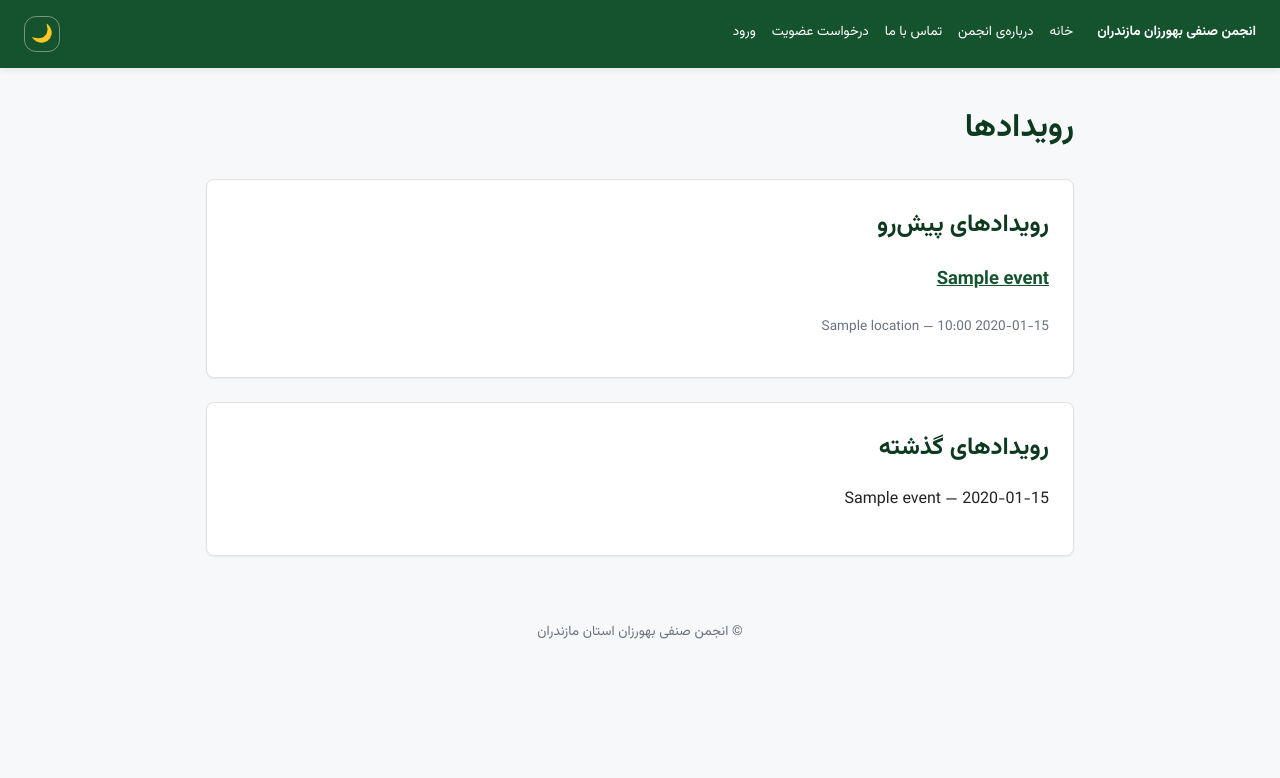
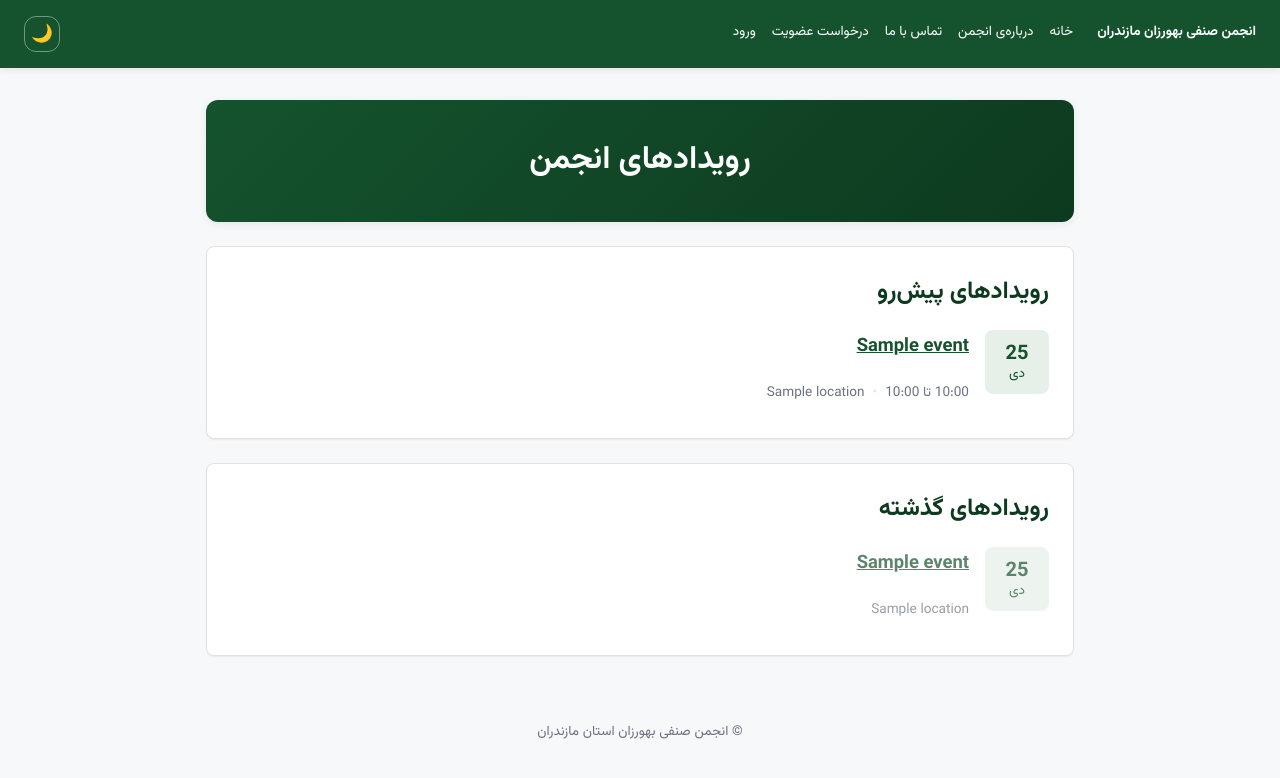
Before and after one commit to HamzeNasirii/maz-behvarz, a Django app: template templates/public_content/event_list.html in a window 1280 px wide. Shown: the top 778 px of the page. Run offline with Django 5.2, Linux system fonts and the light colour scheme; the template is opened without the code that fills it: most values are stand-ins (such as "Sample title", 1, 10 or a date in 2020); parts of the project's set-up code (start-up, migrations or seed data) failed here and were passed over.

Commit message:
fix(public_content/events): fix broken SEO meta vars (article→event), add Jalali date badges, style Event pages
apps/website/utils.py: افزودن jalali_day()/jalali_month_name()؛ PERSIAN_MONTHS به سطح ماژول منتقل شد (رفتار full_jalali_date بدون تغییر).
apps/website/templatetags/jalali_filters.py: افزودن فیلترهای jalali_day_num/jalali_month.
templates/public_content/event_detail.html: رفع باگ متغیرهای article.* (باقی‌مانده از Copy از News) → event.*؛ افزودن Badge تاریخ شمسی، مدیریت Edge Case «ثبت‌نام لازم ولی بدون لینک».
templates/public_content/event_list.html: بازطراحی با page-hero + event-card؛ افزودن لینک به رویدادهای گذشته.
CSS جدید (event-card*, event-detail__*) چون هیچ معادلی قبلاً وجود نداشت.
بدون تغییر در Selector/View/Model (Backend کاملاً دست‌نخورده ماند).

```diff
--- a/apps/website/templatetags/jalali_filters.py
+++ b/apps/website/templatetags/jalali_filters.py
@@ -2,8 +2,29 @@ from django import template
 
 from apps.website.utils import gregorian_to_jalali
 
+
 register = template.Library()
+from apps.website.utils import jalali_day, jalali_month_name
 
+
+@register.filter
+def jalali_day_num(value):
+    if not value:
+        return ""
+    try:
+        return jalali_day(value)
+    except (AttributeError, ValueError):
+        return value
+
+
+@register.filter
+def jalali_month(value):
+    if not value:
+        return ""
+    try:
+        return jalali_month_name(value)
+    except (AttributeError, ValueError):
+        return value
 
 @register.filter
 def jalali(value):
--- a/apps/website/utils.py
+++ b/apps/website/utils.py
@@ -97,12 +97,26 @@ def jalali_weekday_name(gregorian_date):
     return PERSIAN_WEEKDAYS[gregorian_date.weekday()]
 
 
+PERSIAN_MONTHS = [
+    "فروردین", "اردیبهشت", "خرداد", "تیر", "مرداد", "شهریور",
+    "مهر", "آبان", "آذر", "دی", "بهمن", "اسفند",
+]
+
+
+def jalali_day(gregorian_date):
+    """فقط عدد روز شمسی — برای Badgeهای تاریخ."""
+    _, _, jd = gregorian_to_jalali(gregorian_date.year, gregorian_date.month, gregorian_date.day)
+    return jd
+
+
+def jalali_month_name(gregorian_date):
+    """فقط نام ماه شمسی — برای Badgeهای تاریخ."""
+    _, jm, _ = gregorian_to_jalali(gregorian_date.year, gregorian_date.month, gregorian_date.day)
+    return PERSIAN_MONTHS[jm - 1]
+
+
 def full_jalali_date(gregorian_date):
     """تاریخ کامل با نام روز هفته — مثل «پنج‌شنبه ۱۲ شهریور ۱۴۰۵»."""
-    PERSIAN_MONTHS = [
-        "فروردین", "اردیبهشت", "خرداد", "تیر", "مرداد", "شهریور",
-        "مهر", "آبان", "آذر", "دی", "بهمن", "اسفند",
-    ]
     jy, jm, jd = gregorian_to_jalali(gregorian_date.year, gregorian_date.month, gregorian_date.day)
     weekday = jalali_weekday_name(gregorian_date)
     return f"{weekday} {jd} {PERSIAN_MONTHS[jm - 1]} {jy}"
--- a/static_src/css/components.css
+++ b/static_src/css/components.css
@@ -1342,3 +1342,115 @@ textarea {
         transition: none;
     }
 }
+
+/* رویدادها — Badge تاریخ (روز/ماه شمسی) — STEP 4 سند */
+.event-card {
+    display: flex;
+    align-items: flex-start;
+    gap: var(--space-4);
+    padding-bottom: var(--space-4);
+    margin-bottom: var(--space-4);
+    border-bottom: 1px solid var(--color-border);
+}
+
+.event-card:last-child {
+    border-bottom: none;
+    margin-bottom: 0;
+    padding-bottom: 0;
+}
+
+.event-card__date-badge {
+    flex-shrink: 0;
+    width: 64px;
+    height: 64px;
+    background: var(--color-primary-soft);
+    color: var(--color-primary);
+    border-radius: var(--radius-md);
+    display: flex;
+    flex-direction: column;
+    align-items: center;
+    justify-content: center;
+    line-height: 1.2;
+}
+
+.event-card__date-day {
+    font-size: 1.25rem;
+    font-weight: 700;
+}
+
+.event-card__date-month {
+    font-size: var(--font-size-sm);
+}
+
+.event-card__body {
+    flex: 1;
+    min-width: 0;
+}
+
+.event-card__meta {
+    display: flex;
+    flex-wrap: wrap;
+    gap: var(--space-2);
+    color: var(--color-text-muted);
+    font-size: var(--font-size-sm);
+    margin: var(--space-1) 0 var(--space-2) 0;
+}
+
+.event-card__meta span:not(:last-child)::after {
+    content: "•";
+    margin-right: var(--space-2);
+    color: var(--color-border);
+}
+
+.event-card--past {
+    opacity: 0.7;
+}
+
+.event-detail__date-badge {
+    display: inline-flex;
+    flex-direction: column;
+    align-items: center;
+    justify-content: center;
+    width: 72px;
+    height: 72px;
+    background: var(--color-primary-soft);
+    color: var(--color-primary);
+    border-radius: var(--radius-md);
+    margin-bottom: var(--space-3);
+    line-height: 1.2;
+}
+
+.event-detail__date-day {
+    font-size: 1.5rem;
+    font-weight: 700;
+}
+
+.event-detail__date-month {
+    font-size: var(--font-size-sm);
+}
+
+.event-detail__meta {
+    display: flex;
+    flex-wrap: wrap;
+    gap: var(--space-3);
+    color: var(--color-text-muted);
+    font-size: var(--font-size-sm);
+    margin-bottom: var(--space-4);
+}
+
+.event-detail__meta span:not(:last-child)::after {
+    content: "•";
+    margin-right: var(--space-2);
+    color: var(--color-border);
+}
+
+.event-detail__image {
+    max-width: 100%;
+    border-radius: var(--radius-md);
+    margin-bottom: var(--space-4);
+}
+
+.event-detail__content {
+    line-height: 2;
+    font-size: var(--font-size-base);
+}
--- a/templates/public_content/event_list.html
+++ b/templates/public_content/event_list.html
@@ -1,15 +1,29 @@
 {% extends "website/base.html" %}
+{% load jalali_filters %}
 {% block content %}
-<h1>رویدادها</h1>
+
+<div class="page-hero">
+    <h1>رویدادهای انجمن</h1>
+</div>
 
 <div class="card">
     <h2 class="card__title">رویدادهای پیش‌رو</h2>
     {% for event in upcoming_events %}
-        <div style="margin-bottom: var(--space-3);">
-            <h3><a href="{{ event.get_absolute_url }}">{{ event.title }}</a></h3>
-            <p style="color: var(--color-text-muted); font-size: var(--font-size-sm);">
-                {{ event.start_datetime|date:"Y-m-d H:i" }} — {{ event.location }}
-            </p>
+        <div class="event-card">
+            <div class="event-card__date-badge">
+                <span class="event-card__date-day">{{ event.start_datetime|jalali_day_num }}</span>
+                <span class="event-card__date-month">{{ event.start_datetime|jalali_month }}</span>
+            </div>
+            <div class="event-card__body">
+                <h3><a href="{{ event.get_absolute_url }}">{{ event.title }}</a></h3>
+                <p class="event-card__meta">
+                    <span>{{ event.start_datetime|date:"H:i" }} تا {{ event.end_datetime|date:"H:i" }}</span>
+                    {% if event.location %}<span>{{ event.location }}</span>{% endif %}
+                </p>
+                {% if event.registration_required %}
+                    <span class="badge badge-pending">نیاز به ثبت‌نام</span>
+                {% endif %}
+            </div>
         </div>
     {% empty %}
         {% include "components/empty_state.html" with empty_message="در حال حاضر رویداد پیش‌رویی وجود ندارد." %}
@@ -19,7 +33,16 @@
 <div class="card">
     <h2 class="card__title">رویدادهای گذشته</h2>
     {% for event in past_page_obj %}
-        <p>{{ event.title }} — {{ event.start_datetime|date:"Y-m-d" }}</p>
+        <div class="event-card event-card--past">
+            <div class="event-card__date-badge">
+                <span class="event-card__date-day">{{ event.start_datetime|jalali_day_num }}</span>
+                <span class="event-card__date-month">{{ event.start_datetime|jalali_month }}</span>
+            </div>
+            <div class="event-card__body">
+                <h3><a href="{{ event.get_absolute_url }}">{{ event.title }}</a></h3>
+                {% if event.location %}<p class="event-card__meta"><span>{{ event.location }}</span></p>{% endif %}
+            </div>
+        </div>
     {% empty %}
         {% include "components/empty_state.html" with empty_message="رویداد گذشته‌ای ثبت نشده است." %}
     {% endfor %}
```
Also changed, not shown: templates/public_content/event_detail.html (+28 -10 lines).
